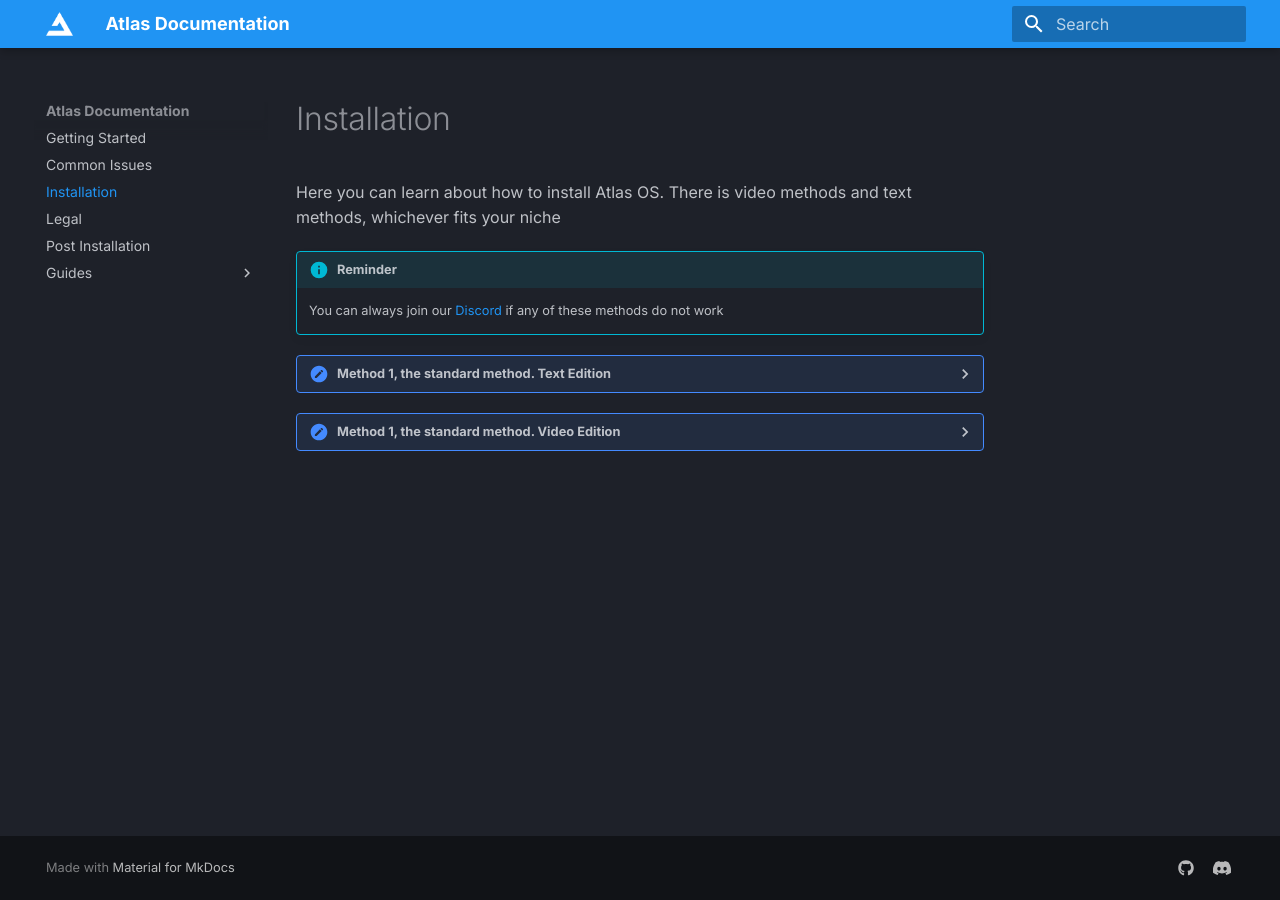
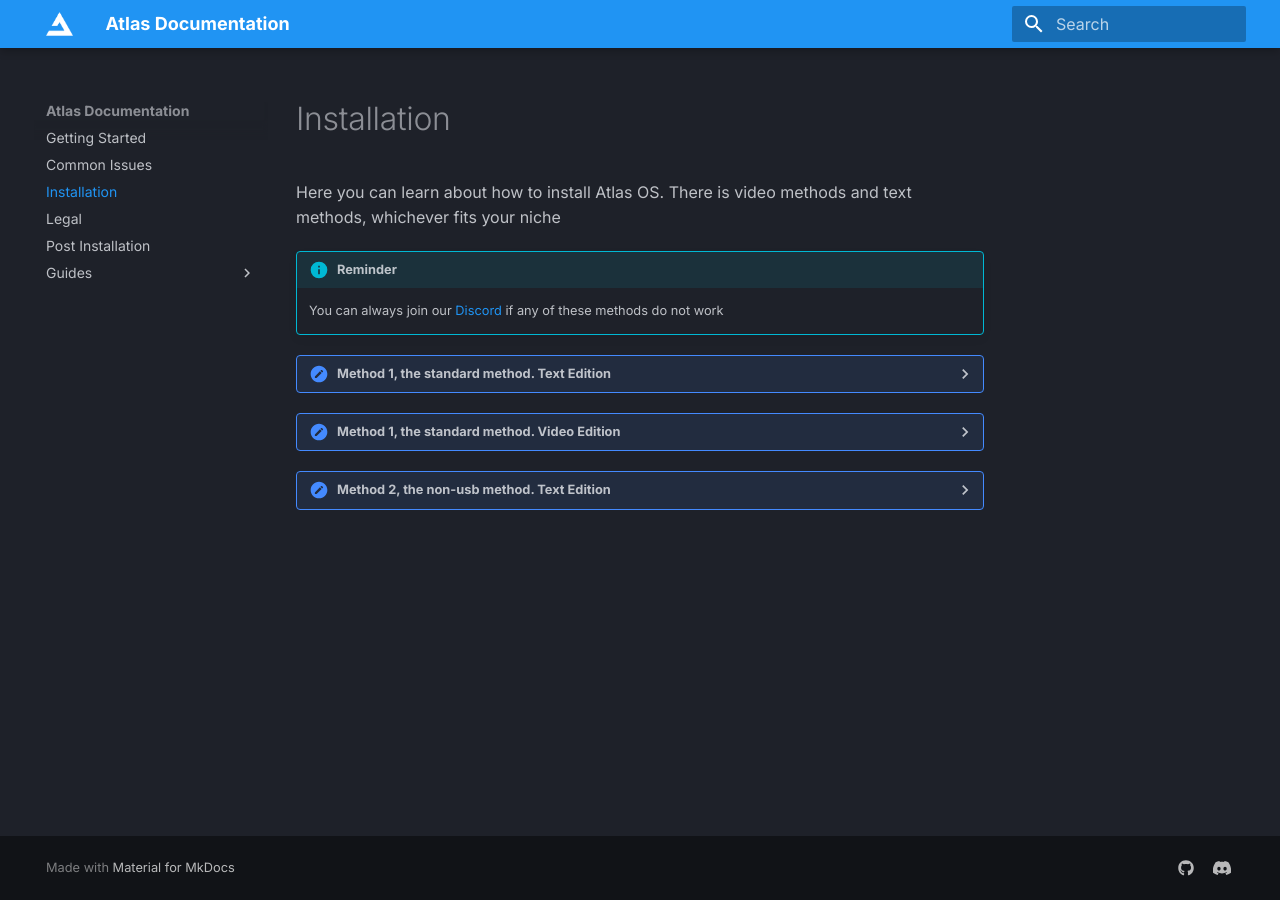
Before and after one commit to Atlas-OS/docs, an MkDocs documentation site: the page built from docs/Installation.md, in a window 1280 px wide. Built offline with MkDocs 1.6.1 and Material for MkDocs 9.7.7, drawn with Linux system fonts in a browser that asks for light colours; part of the change alters nothing that is shown.

Commit message:
added non-usb install method (#9)
* Delete 1fps.md

* Delete store-spotify.md

* Delete windowsfeatures.md

* Update index.md

* Create 1803.MD

* Rename 1803.MD to 1803.md

* Update 1803.md

* Create 20H2.md

* Create 21H2.md

* Update 20H2.md

* Create 22H2.md

* Update index.md

* Update FAQ.md

* Fixed everything.

* Fixed indenting issue

* Fixed SPaG

* Updated all files

* Ready to publish

* Made install one page and put it in the main dir

* Update COD MW WZ2 fix.md

* Update COD MW WZ2 fix.md

* Added post install guides

* fix

* added extensions, and just general bug fixes

* made docs more "colourful" and some other bug fixes

* added fortnite bug

* added non-usb method

```diff
--- a/docs/Installation.md
+++ b/docs/Installation.md
@@ -22,3 +22,20 @@ Here you can learn about how to install Atlas OS. There is video methods and tex
 
 ??? "Method 1, the standard method. Video Edition"
     <iframe width="560" height="315" src="https://www.youtube.com/embed/Le-0wHEKvow" title="YouTube video player" frameborder="0" allow="accelerometer; autoplay; clipboard-write; encrypted-media; gyroscope; picture-in-picture" allowfullscreen></iframe>
+
+??? "Method 2, the non-usb method. Text Edition"
+    !!! info ""
+        This guide was already written by `Johnapolitan`. All credits go to them.
+    1. Download [Macrorit Partition Expert](https://macrorit.com/download.html?mds=)  and install it. (If prompted, choose 'Install Package')
+    2. Download [Install Windows Without USB by DanL](https://github.com/iidanL/InstallWindowsWithoutUSB) and extract it using 7zip or WinRAR
+    ![Opera Snapshot_2022-05-02_154455_github com](https://user-images.githubusercontent.com/71734690/166318804-209f8ced-d2cc-45ce-ac54-b3d428dc4e14.png)
+    4. Download the [Atlas .iso file of your choice](https://atlasos.net/download)
+    5. Run Macrorit Partition Expert, and select the drive you want to partition (basically in order to use both your current OS and Atlas, you need to have a drive big enough for both. To 'partition' is to split the drive into multiple partitions). In most cases this is going to be the `C:` partition.
+    6. Right click the selected partition, and click 'Resize/Move Volume'. In the menu that opens, allocate (to make space) as much space as you believe is necessary for Atlas. You do this by dragging the yellow slider. The unallocated section is how much space Atlas will have. I recommend having at _least_ 29GB of storage.
+    ![Record_2022_05_02_15_52_18_68](https://user-images.githubusercontent.com/71734690/166316148-007e1e03-2a77-4dfb-a42d-bfa249547b83.gif) (I'm currently running Atlas which is why my `C:` drive is labeled as so. You can ignore my drive names)
+    7. Once your done, click OK. The menu should now close. Now a new section should appear next to your selected partition. It should be called 'Unallocated' and it needs to have more than 29 GB of available space. This is where Atlas will be installed. Right click the unallocated space, and press 'Create Volume'. This should open another pop-up menu. Everything can be left as default, except you need to make sure the File System is set to 'NTFS'. _Also, make sure you remember the drive letter you set it to._ Once you're done, click OK.
+    ![Record_2022_05_02_16_00_26_345](https://user-images.githubusercontent.com/71734690/166317198-2a18bc51-ef7b-421b-8b0f-df79bd4d2890.gif)
+    8. Press the 'Commit' button in the upper-left-hand corner. Press 'OK' or 'Accept' to any prompts which appear. If it asks you to restart your PC, close any other applications and accept the prompt.
+    9. Once your PC has restarted, open the [Install Windows Without USB](https://github.com/iidanL/InstallWindowsWithoutUSB) folder you extracted earlier. It should prompt you to select the .iso of your choice (**Note: It may take a while for the file explorer window to pop-up. Please be patient**). Select the Atlas .iso.
+    10. Wait for the script to do what it does. When prompted to enter the letter of the partition you want to install the iso on, **only type the letter** of the partition we made earlier. For example: If you made the partition letter `E:` then type `E`
+    11. Wait for the script to finish running and display text saying you can restart your PC. At this point you may want to install [EasyBCD](https://cfcdn.neosmart.net/software/EasyBCD/community/EasyBCD%202.4.exe)to add the drive as a boot option, because Windows will detect Atlas as a normal windows install, so when you try to reboot, it's going to have you choose between your current OS (Windows Volume 1-10), and Atlas (Windows Volume 1-10). If you are confused by this statement though, don't install EasyBCD. Just reboot your PC, and select the non-default boot option.
```
